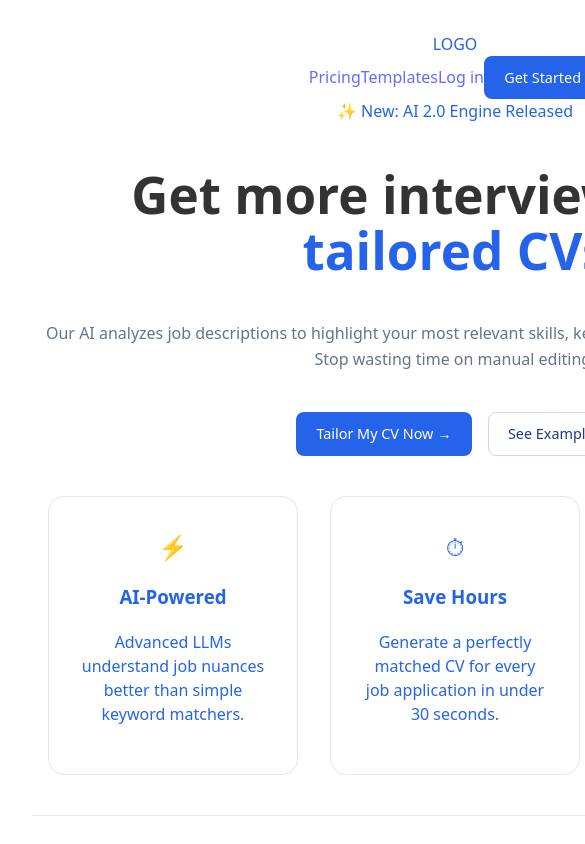
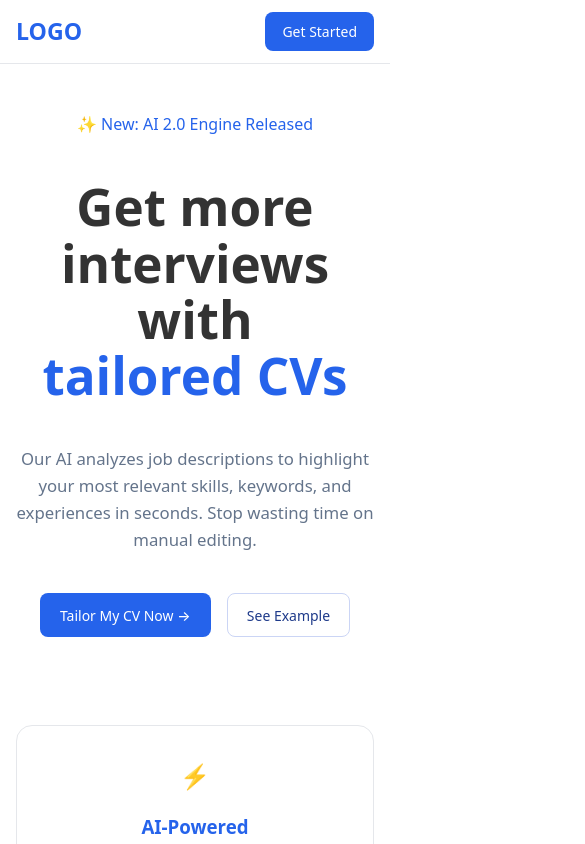
Before and after one commit to kam3ren/Ai-CV-tailoring-tool, a React (Vite) app in the folder ai-cv-frontend/: page / in a window 390 px wide. Shown: the top 844 px of the page, 585 px wide, since content can reach past the window. Built offline with nearby package versions, Linux system fonts and the light colour scheme.

Commit message:
Made landing page responsive, allowed overflow of navbar when scrolling, improved navbar so it goes end2end, same with footer.

```diff
--- a/ai-cv-frontend/src/App.css
+++ b/ai-cv-frontend/src/App.css
@@ -1,8 +1,7 @@
 #root {
-  max-width: 1280px;
-  margin: 0 auto;
-  padding: 2rem;
-  text-align: center;
+  width: 100%;
+  margin: 0;
+  padding: 0;
 }
 
 .logo {
--- a/ai-cv-frontend/src/index.css
+++ b/ai-cv-frontend/src/index.css
@@ -24,8 +24,6 @@ a:hover {
 
 body {
   margin: 0;
-  display: flex;
-  place-items: center;
   min-width: 320px;
   min-height: 100vh;
 }
--- a/ai-cv-frontend/src/pages/Landing.css
+++ b/ai-cv-frontend/src/pages/Landing.css
@@ -1,19 +1,129 @@
-/* Page */
+/* =========================
+   GLOBAL RESET & BASE
+========================= */
+
+*,
+*::before,
+*::after {
+    box-sizing: border-box;
+}
+
+html {
+    font-size: 100%;
+}
+
+body {
+    margin: 0;
+    overflow-x: hidden;
+    line-height: 1.5;
+    -webkit-font-smoothing: antialiased;
+    font-family: system-ui, -apple-system, BlinkMacSystemFont, "Segoe UI",
+        sans-serif;
+}
+
+/* =========================
+   FLUID TYPOGRAPHY SCALE
+========================= */
+
+:root {
+    --text-xs: clamp(0.75rem, 0.7rem + 0.2vw, 0.85rem);
+    --text-sm: clamp(0.85rem, 0.8rem + 0.3vw, 0.95rem);
+    --text-md: clamp(1rem, 0.95rem + 0.4vw, 1.1rem);
+    --text-lg: clamp(1.4rem, 1.2rem + 1vw, 2rem);
+    --text-xl: clamp(2rem, 4vw, 3rem);
+}
+
+/* =========================
+   UNIVERSAL CONTAINER
+========================= */
+
+.container {
+    max-width: 1200px;
+    margin-inline: auto;
+    padding-inline: clamp(1rem, 4vw, 2rem);
+}
+
+/* =========================
+   PAGE
+========================= */
+
 .page {
     color: #2563eb;
     max-width: 100%;
-    overflow-x: hidden;
+
 }
 
-/* Subtitle */
+/* =========================
+   NAVBAR
+========================= */
+
+.navbar {
+    display: flex;
+    align-items: center;
+    justify-content: space-between;
+
+    height: 64px;
+    padding: 0 clamp(1rem, 4vw, 2rem);
+
+    background: white;
+    border-bottom: 1px solid #e5e7eb;
+
+    position: sticky;
+    top: 0;
+    z-index: 50;
+}
+
+.nav-left {
+    font-weight: 600;
+    font-size: var(--text-lg);
+    color: #2563eb;
+}
+
+.nav-right {
+    display: flex;
+    align-items: center;
+    gap: 1.5rem;
+}
+
+.nav-right a {
+    text-decoration: none;
+    color: #64748b;
+    font-size: var(--text-sm);
+    transition: color 0.15s ease;
+}
+
+.nav-right a:hover {
+    color: #2563eb;
+}
+
+.nav-right .btn.primary {
+    padding: 0.55rem 1rem;
+    font-size: var(--text-sm);
+}
+
+.navbar {
+    position: sticky;
+    top: 0;
+    z-index: 50;
+}
+
+
+/* =========================
+   HERO
+========================= */
+
+.hero {
+    text-align: center;
+    padding: clamp(3rem, 6vw, 5rem) 1rem;
+}
+
 .subtitle {
     margin-top: 1.5rem;
     color: #64748b;
-    font-size: clamp(1rem, 2.5vw, 1.15rem);
+    font-size: var(--text-md);
     line-height: 1.6;
 }
 
-/* Hero actions */
 .hero-actions {
     margin-top: 2.5rem;
     display: flex;
@@ -22,11 +132,14 @@
     flex-wrap: wrap;
 }
 
-/* Buttons */
+/* =========================
+   BUTTONS
+========================= */
+
 .btn {
     border-radius: 8px;
     padding: 0.7rem 1.2rem;
-    font-size: clamp(0.9rem, 2vw, 0.95rem);
+    font-size: var(--text-sm);
     cursor: pointer;
     border: 1px solid transparent;
     white-space: nowrap;
@@ -43,17 +156,26 @@
     color: #1e3a8a;
 }
 
-/* Features grid */
+/* =========================
+   FEATURES GRID
+========================= */
+
 .features {
     display: grid;
-    grid-template-columns: repeat(auto-fit, minmax(250px, 1fr));
-    gap: 2rem;
+    grid-template-columns: repeat(
+        auto-fit,
+        minmax(min(260px, 100%), 1fr)
+    );
+    gap: clamp(1.25rem, 4vw, 2rem);
     max-width: 1000px;
     margin: clamp(2.5rem, 6vw, 4rem) auto;
     padding: 0 clamp(1rem, 4vw, 1.5rem);
 }
 
-/* Feature cards */
+/* =========================
+   FEATURE CARDS
+========================= */
+
 .feature-card {
     background: white;
     border: 1px solid #e5e7eb;
@@ -68,13 +190,15 @@
     box-shadow: 0 10px 25px rgba(0, 0, 0, 0.05);
 }
 
-/* Icons */
 .icon {
     font-size: 1.5rem;
     margin-bottom: 1rem;
 }
 
-/* Footer */
+/* =========================
+   FOOTER
+========================= */
+
 .footer {
     border-top: 1px solid #e5e7eb;
     padding: clamp(1.5rem, 4vw, 2rem);
@@ -83,7 +207,7 @@
     gap: 1.5rem;
     justify-content: space-between;
     color: #64748b;
-    font-size: 0.85rem;
+    font-size: var(--text-xs);
 }
 
 .footer-links a {
@@ -91,3 +215,22 @@
     text-decoration: none;
     color: inherit;
 }
+
+/* =========================
+   MOBILE BREAKPOINT
+========================= */
+
+@media (max-width: 768px) {
+    .nav-right a {
+        display: none;
+    }
+
+    .nav-right {
+        gap: 0.75rem;
+    }
+
+    .footer {
+        flex-direction: column;
+        align-items: flex-start;
+    }
+}
--- a/ai-cv-frontend/src/pages/Landing.jsx
+++ b/ai-cv-frontend/src/pages/Landing.jsx
@@ -17,6 +17,7 @@ function Navbar() {
     return (
         <header className="navbar">
             <div className="nav-left">LOGO</div>
+
             <nav className="nav-right">
                 <a href="#">Pricing</a>
                 <a href="#">Templates</a>
@@ -26,6 +27,7 @@ function Navbar() {
         </header>
     );
 }
+
 
 
 function Hero() {
```
